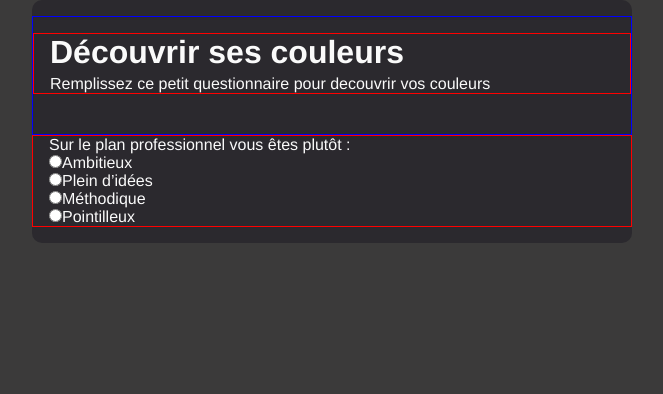
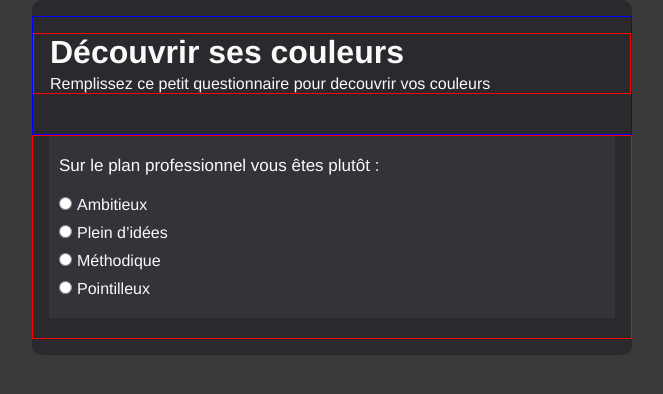
Before and after one commit to gregmarquet/color-finder-react, a React (Create React App) app: page / in a window 1280 px wide. Shown: the top 394 px of the page, without its empty margins (308-971 px from the left). Built offline with nearby package versions, Linux system fonts and the light colour scheme.

Commit message:
add Question.css and style Question

```diff
--- /dev/null
+++ b/src/components/Question/Question.css
@@ -0,0 +1,15 @@
+.options {
+  margin: 1rem 0;
+}
+input {
+  margin-right: .5rem;
+}
+.questions {
+  background: #353239;
+  padding: 1rem;
+  margin-bottom: 2rem;
+}
+.questions-text {
+  margin: 1rem 0 2rem;
+  font-size: 1.7rem;
+}
--- a/src/components/Question/Question.js
+++ b/src/components/Question/Question.js
@@ -1,4 +1,6 @@
 import React from 'react';
+
+import './Question.css';
 
 const questions = [
   {
```
